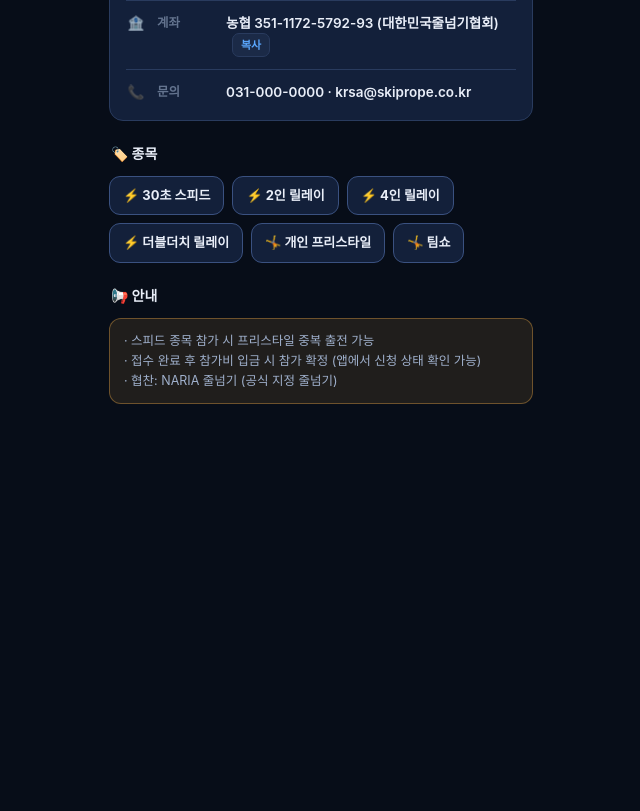
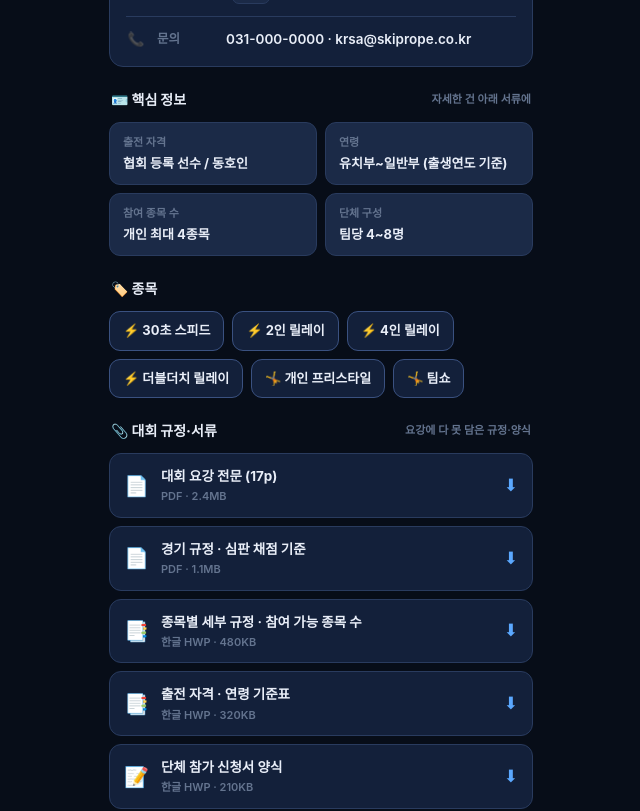
Before and after one commit to NaO2lee/everyplay-apk-demo, a React (Vite) app in the folder apps/web/: page /competition/demo in a window 1280 px wide. Shown: the part 1040-1851 px from the top of the page, without its empty margins (319-959 px from the left). Before the commit the page ends 1534 px from the top, so only its background shows below. Built offline with nearby package versions, Linux system fonts and the light colour scheme; no server answers; some icons are missing.

Commit message:
feat(app): 대회 상세 — 핵심정보(자격·연령·종목수) + 규정·서류 다운로드
요강에 다 못 담는 경기규정·종목 세부·자격/연령·신청양식을 PDF/한글 파일 링크 목록으로. 핵심 정보는 화면에도 요약 표시.

```diff
--- a/apps/web/src/features/competition/Competition.module.css
+++ b/apps/web/src/features/competition/Competition.module.css
@@ -41,6 +41,19 @@
 .evChips{display:flex;flex-wrap:wrap;gap:8px}
 .evChip{background:var(--surface);border:1px solid var(--line2);border-radius:11px;padding:9px 13px;font-size:13px;font-weight:700}
 .notice{background:color-mix(in srgb,var(--butter) 10%,transparent);border:1px solid color-mix(in srgb,var(--butter) 35%,transparent);border-radius:12px;padding:12px 14px;font-size:12.5px;color:var(--ink2);line-height:1.6;word-break:keep-all}
+/* 규정·서류 다운로드 (요강에 다 못 담는 PDF/한글 파일) */
+.secHint{font-size:11px;font-weight:600;color:var(--ink3);margin-left:auto}
+.docList{display:flex;flex-direction:column;gap:8px}
+.docRow{display:flex;align-items:center;gap:12px;background:var(--surface);border:1px solid var(--line);border-radius:12px;padding:12px 14px;text-decoration:none;color:var(--ink)}
+.docRow:active{filter:brightness(.95)}
+.docIc{font-size:20px;flex:none}
+.docNm{font-size:13.5px;font-weight:700;word-break:keep-all}
+.docMeta{font-size:11px;color:var(--ink3);margin-top:2px;font-weight:600}
+.docDl{font-size:17px;color:var(--blue);flex:none}
+.keyGrid{display:grid;grid-template-columns:1fr 1fr;gap:8px}
+.keyCell{background:var(--surface2);border:1px solid var(--line);border-radius:11px;padding:11px 13px}
+.keyK{font-size:11px;color:var(--ink3);font-weight:700}
+.keyV{font-size:13px;color:var(--ink);font-weight:700;margin-top:3px;word-break:keep-all}
 .cta{position:fixed;left:50%;transform:translateX(-50%);bottom:0;width:100%;max-width:460px;background:linear-gradient(transparent,var(--bg) 30%);padding:18px;display:flex;gap:10px}
 .ctaFav{width:52px;height:52px;flex:none;border-radius:14px;background:var(--surface);border:1px solid var(--line2);font-size:20px;cursor:pointer;color:#FFC83D}
 .ctaBtn{flex:1;background:var(--grad);color:var(--onAccent);border:0;border-radius:14px;font-size:16px;font-weight:800;box-shadow:var(--glow);cursor:pointer;font-family:inherit}
--- a/apps/web/src/features/competition/CompetitionDetail.jsx
+++ b/apps/web/src/features/competition/CompetitionDetail.jsx
@@ -16,6 +16,23 @@ const INFO = [
 ];
 
 const EVENTS = ['⚡ 30초 스피드', '⚡ 2인 릴레이', '⚡ 4인 릴레이', '⚡ 더블더치 릴레이', '🤸 개인 프리스타일', '🤸 팀쇼'];
+
+// 핵심 정보 요약 (자세한 건 서류 파일에)
+const KEY = [
+  { k: '출전 자격', v: '협회 등록 선수 / 동호인' },
+  { k: '연령', v: '유치부~일반부 (출생연도 기준)' },
+  { k: '참여 종목 수', v: '개인 최대 4종목' },
+  { k: '단체 구성', v: '팀당 4~8명' },
+];
+// 요강에 다 못 담는 상세 규정·양식 — PDF/한글 파일.
+// TODO(backend): 주최측이 관리자에서 업로드한 파일 목록으로 교체.
+const DOCS = [
+  { name: '대회 요강 전문 (17p)', type: 'PDF', size: '2.4MB', file: '/brand/comp-guide.pdf', ic: '📄' },
+  { name: '경기 규정 · 심판 채점 기준', type: 'PDF', size: '1.1MB', file: '/brand/comp-guide.pdf', ic: '📄' },
+  { name: '종목별 세부 규정 · 참여 가능 종목 수', type: '한글 HWP', size: '480KB', file: '#', ic: '📑' },
+  { name: '출전 자격 · 연령 기준표', type: '한글 HWP', size: '320KB', file: '#', ic: '📑' },
+  { name: '단체 참가 신청서 양식', type: '한글 HWP', size: '210KB', file: '#', ic: '📝' },
+];
 
 export function CompetitionDetail() {
   const navigate = useNavigate();
@@ -36,8 +53,6 @@ export function CompetitionDetail() {
           <span className={styles.posterBadge}>접수중</span>
           <span className={styles.posterD}>D-7</span>
         </div>
-        <a className={styles.pdfLink} href="/brand/comp-guide.pdf" target="_blank" rel="noreferrer">📄 대회요강 PDF 전체 보기 (17p)</a>
-
         <div className={styles.sec}>📋 대회 요강</div>
         <div className={styles.infoCard}>
           {INFO.map((r) => (
@@ -52,9 +67,30 @@ export function CompetitionDetail() {
           ))}
         </div>
 
+        <div className={styles.sec}>🪪 핵심 정보 <span className={styles.secHint}>자세한 건 아래 서류에</span></div>
+        <div className={styles.keyGrid}>
+          {KEY.map((x) => (
+            <div key={x.k} className={styles.keyCell}><div className={styles.keyK}>{x.k}</div><div className={styles.keyV}>{x.v}</div></div>
+          ))}
+        </div>
+
         <div className={styles.sec}>🏷️ 종목</div>
         <div className={styles.evChips}>
           {EVENTS.map((e) => <span key={e} className={styles.evChip}>{e}</span>)}
+        </div>
+
+        <div className={styles.sec}>📎 대회 규정·서류 <span className={styles.secHint}>요강에 다 못 담은 규정·양식</span></div>
+        <div className={styles.docList}>
+          {DOCS.map((d) => (
+            <a key={d.name} className={styles.docRow} href={d.file} target="_blank" rel="noreferrer">
+              <span className={styles.docIc}>{d.ic}</span>
+              <div style={{ flex: 1, minWidth: 0 }}>
+                <div className={styles.docNm}>{d.name}</div>
+                <div className={styles.docMeta}>{d.type} · {d.size}</div>
+              </div>
+              <span className={styles.docDl}>⬇</span>
+            </a>
+          ))}
         </div>
 
         <div className={styles.sec}>📢 안내</div>
```
